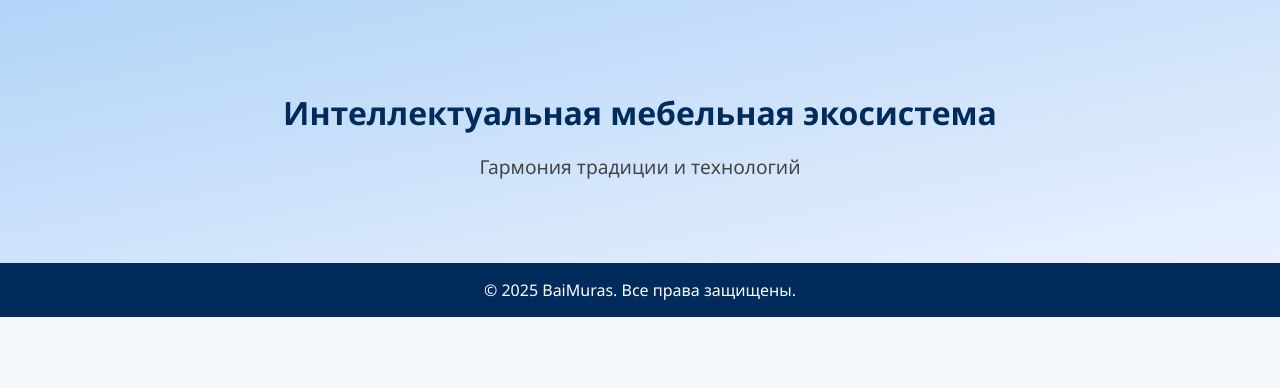
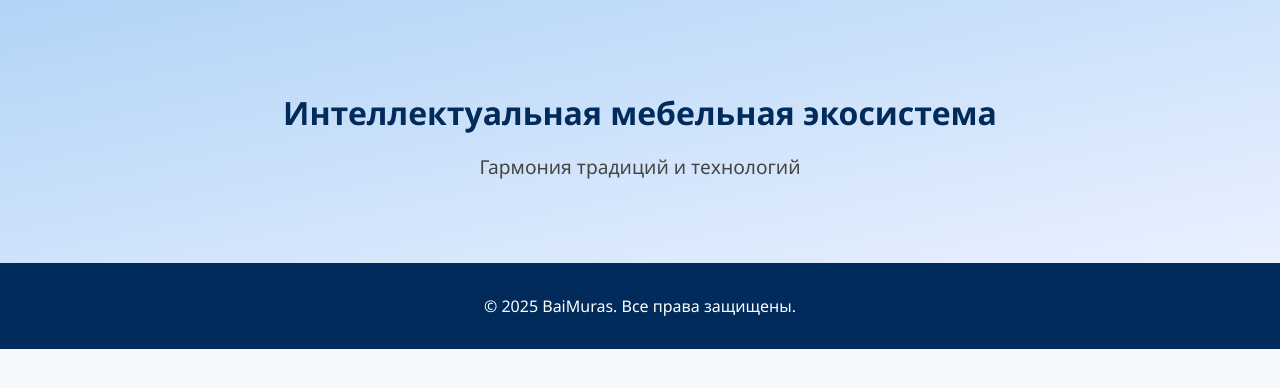
Before and after one commit to ardakchapaev/BaiMuras, a Flask app: page / in a window 1280 px wide. Shown: the part 87-475 px from the top of the page. Run offline with Flask 3, Linux system fonts and the light colour scheme.

Commit message:
Update index.html

```diff
--- a/templates/index.html
+++ b/templates/index.html
@@ -2,7 +2,7 @@
 <html lang="ru">
 <head>
   <meta charset="UTF-8" />
-  <meta name="viewport" content="width=device-width, initial-scale=1.0" />
+  <meta name="viewport" content="width=device-width, initial-scale=1.0"/>
   <title>BaiMuras</title>
   <link rel="stylesheet" href="/static/css/style.css" />
 </head>
@@ -30,18 +30,17 @@
 
   <section class="hero">
     <h2>Интеллектуальная мебельная экосистема</h2>
-    <p>Гармония традиции и технологий</p>
+    <p>Гармония традиций и технологий</p>
   </section>
 
   <footer>
-    &copy; 2025 BaiMuras. Все права защищены.
+    <p>© 2025 BaiMuras. Все права защищены.</p>
   </footer>
 
-  <!-- Future: Telegram, CRM, LMS, Make.com integrations -->
   <script>
     function switchLang(lang) {
-      alert('Языковая поддержка скоро будет: выбрано ' + lang.toUpperCase());
-      // future: dynamically swap translations
+      alert("Выбран язык: " + lang.toUpperCase() + " (функция скоро будет)");
+      // сюда позже подключим динамический перевод
     }
   </script>
 
```
